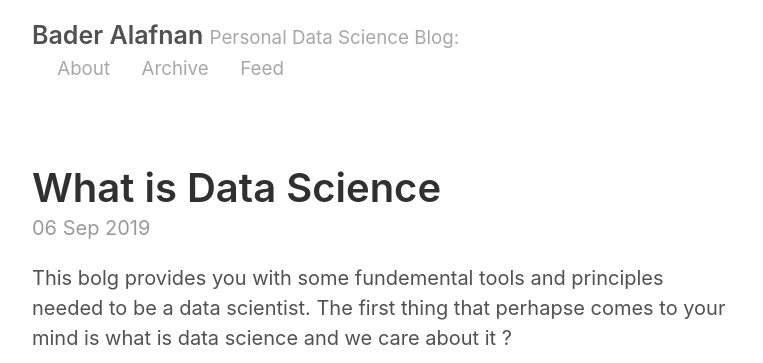
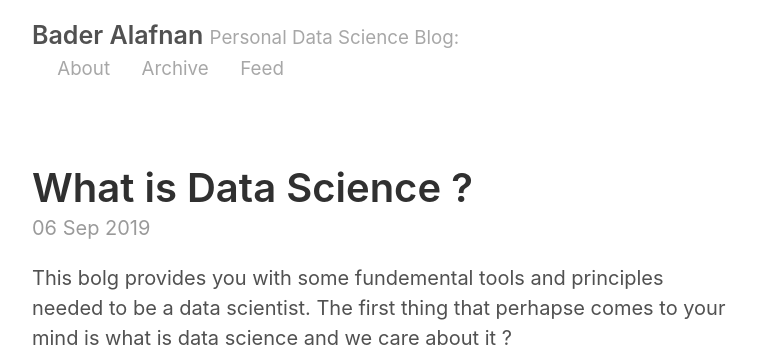
Before and after one commit to alafnan/alafnan.github.io, a Jekyll site: the page built from _posts/2019-09-06-Testing-Local-Images.md, in a window 1280 px wide. Shown: the top 363 px of the page, without its empty margins (258-1021 px from the left). Built offline with Jekyll 4.4.1, drawn with Linux system fonts in a browser that asks for light colours.

```diff
--- a/_posts/2019-09-06-Testing-Local-Images.md
+++ b/_posts/2019-09-06-Testing-Local-Images.md
@@ -1,6 +1,6 @@
 ---
 layout: post
-title: What is Data Science
+title: What is Data Science ?
 ---
 
 This bolg provides you with some fundemental tools and principles needed to be a data scientist. The first thing that perhapse comes to your mind is what is data science and we care about it ?
```
